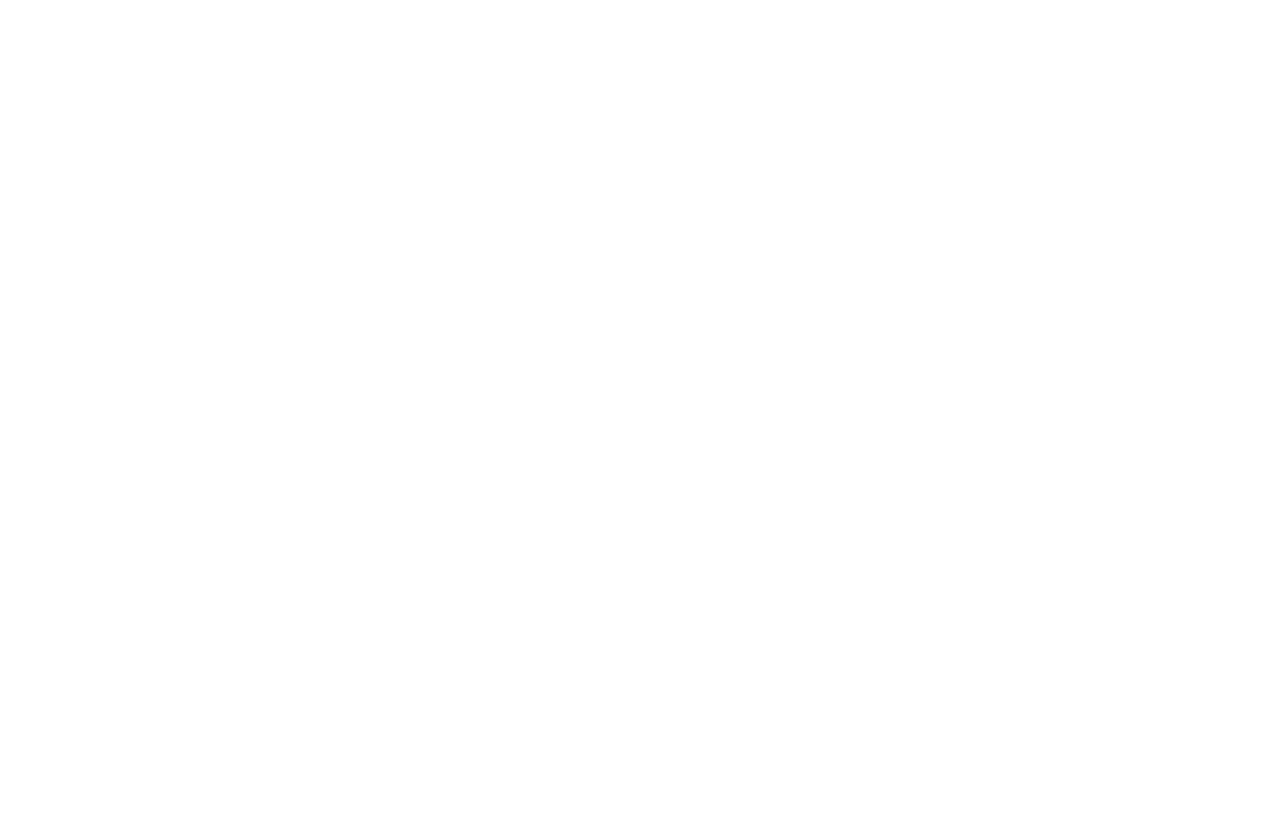
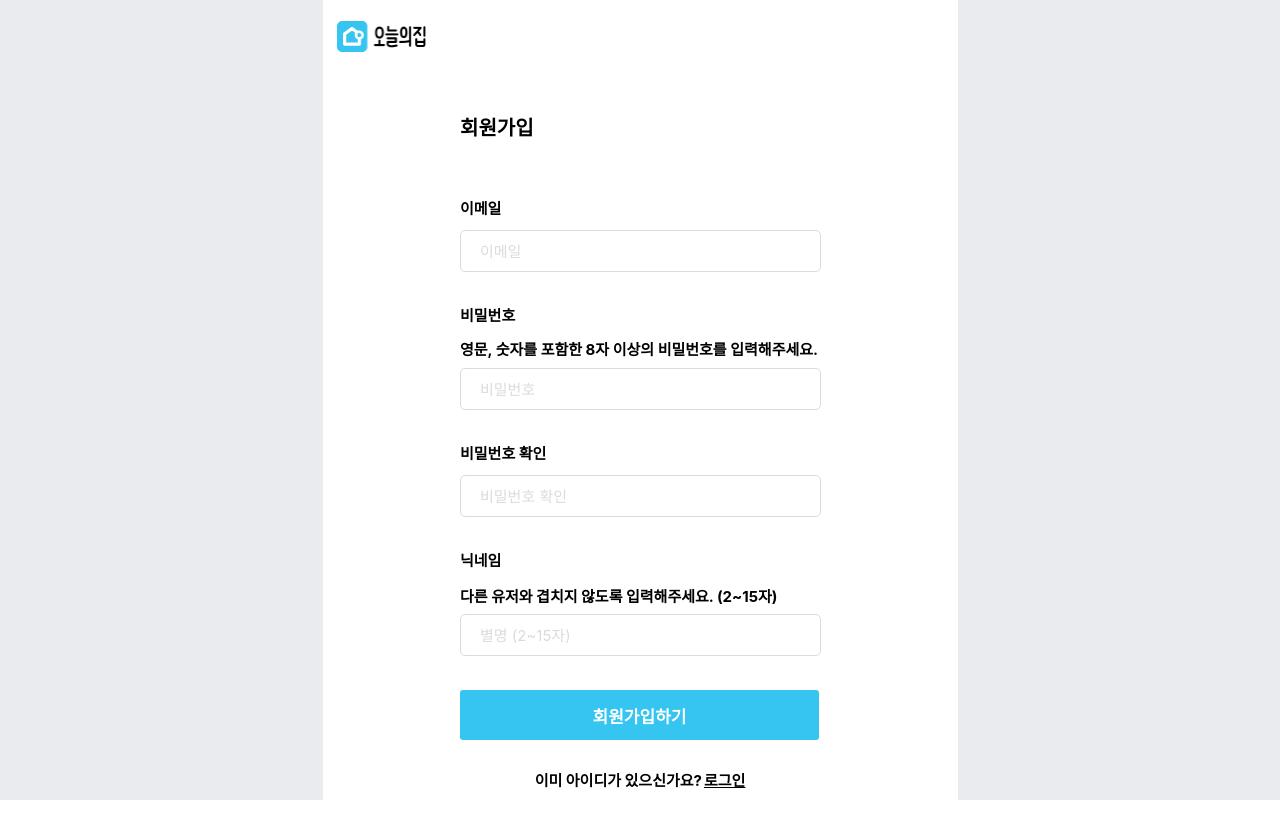
Before and after one commit to 3rd-PARD-WEB-PART/LeeYouhyeon, a React (Create React App) app in the folder pard_3rd_leeyouhyeon_todayhome/: page / in a window 1280 px wide. Built offline with nearby package versions, Linux system fonts and the light colour scheme.

Commit message:
과제1 완료

```diff
--- a/pard_3rd_leeyouhyeon_todayhome/public/index.html
+++ b/pard_3rd_leeyouhyeon_todayhome/public/index.html
@@ -24,6 +24,11 @@
       work correctly both with client-side routing and a non-root public URL.
       Learn how to configure a non-root public URL by running `npm run build`.
     -->
+    <style>
+      body {
+        margin: 0;
+      }
+    </style>
     <title>React App</title>
   </head>
   <body>
--- a/pard_3rd_leeyouhyeon_todayhome/src/Pages/RegisterPage/RegisterPage.js
+++ b/pard_3rd_leeyouhyeon_todayhome/src/Pages/RegisterPage/RegisterPage.js
@@ -1,12 +1,177 @@
 import React from "react";
 import styled from "styled-components";
+import Logo from "../../Assets/Logo.png"
 
 function RegisterPage() {
   return (
-    <div>
+    <BgDiv>
+      <Div>
+        <Top>
+          <LogoImg src={Logo} alt="오늘의집 로고"></LogoImg>
+        </Top>
+        <ContentFormDiv>
+          <RegisterDiv>회원가입</RegisterDiv>
+          <SubDiv style={{marginBottom:"12px"}}>이메일</SubDiv>
+          <InputDiv type="text" placeholder="이메일"></InputDiv>
 
-    </div>
+          <SubDiv style={{marginBottom:"13px"}}>비밀번호</SubDiv>
+          <SubDiv style={{marginBottom:"9px"}}>영문, 숫자를 포함한 8자 이상의 비밀번호를 입력해주세요.</SubDiv>
+          <InputDiv type="password" placeholder="비밀번호"></InputDiv>
+
+          <SubDiv style={{marginBottom:"12px"}}>비밀번호 확인</SubDiv>
+          <InputDiv type="password" placeholder="비밀번호 확인"></InputDiv>
+
+          <SubDiv style={{marginBottom:"15px"}}>닉네임</SubDiv>
+          <SubDiv style={{marginBottom:"8px"}}>다른 유저와 겹치지 않도록 입력해주세요. (2~15자)</SubDiv>
+          <InputDiv type="text" placeholder="별명 (2~15자)" style={{marginBottom:"34px"}}></InputDiv>
+          <RegisterBtn>회원가입하기</RegisterBtn>
+
+          <LoginDiv>
+            <div>이미 아이디가 있으신가요? </div>
+            <a href="https://www.notion.so/we-pard/PARD-3-40d40282e3f3431aa70bea7ab740ee21">로그인</a>
+          </LoginDiv>
+
+        </ContentFormDiv>
+      </Div>
+    </BgDiv>
   );
 }
 
+const BgDiv =styled.div`
+  display: flex;
+  background-color: #EAEBEF;
+  height: 100vh;
+  justify-content: center;
+  align-items: center;
+`;
+
+const Div =styled.div`
+  display: flex;
+  flex-direction: column;
+  width: 635px;
+  height: 840px;
+  background-color: #FFFFFF;
+  align-items: center;
+`;
+
+const Top =styled.div`
+  display: flex;
+  width: 100%;
+  height: 112px;
+  justify-content: start;
+  align-items: center;
+
+`;
+
+const LogoImg =styled.img`
+  display: flex;
+  width: 89.424px;
+  height: 31px;
+  margin-left: 14px;
+`;
+
+const ContentFormDiv =styled.form`
+  display: flex;
+  flex-direction: column;
+  width: 360px;
+  height: 728px;
+`;
+
+const RegisterDiv =styled.div`
+  display: flex;
+  color: #000;
+  text-align: center;
+  font-family: Inter;
+  font-size: 20px;
+  font-style: normal;
+  font-weight: 700;
+  line-height: normal;
+  margin-top: 20px;
+  margin-bottom: 56px;
+`;
+
+const SubDiv =styled.div`
+  display: flex;
+  color: #000;
+  font-family: Inter;
+  font-size: 15px;
+  font-style: normal;
+  font-weight: 700;
+  line-height: normal;
+`;
+
+const InputDiv =styled.input`
+  width: calc(359px - 38px);
+  height: 40px;
+  flex-shrink: 0;
+  border-radius: 5px;
+  border: 1px solid #DBDBDB;
+  padding: 0 19px;
+
+  color: #757575;
+  font-family: Inter;
+  font-size: 15px;
+  font-style: normal;
+  font-weight: 400;
+  line-height: normal;
+
+  margin-bottom: 32px;
+
+  &::placeholder{
+    color: #DBDBDB;
+    font-family: Inter;
+    font-size: 15px;
+    font-style: normal;
+    font-weight: 400;
+    line-height: normal;
+  }
+`;
+
+const RegisterBtn =styled.button`
+  display: flex;
+  width: 359px;
+  height: 50px;
+  flex-shrink: 0;
+  border: none;
+  border-radius: 3px;
+  background: #35C5F0;
+  justify-content: center;
+  align-items: center;
+
+  color: #FFF;
+  text-align: center;
+  font-family: Inter;
+  font-size: 17px;
+  font-style: normal;
+  font-weight: 700;
+  line-height: normal;
+  cursor: pointer;
+
+  margin-bottom: 29px;
+
+`;
+
+const LoginDiv =styled.div`
+  display: flex;
+  flex-direction: row;
+  width: 100%;
+  justify-content: center;
+
+  color: #000;
+  font-family: Inter;
+  font-size: 15px;
+  font-style: normal;
+  font-weight: 700;
+  line-height: normal;
+  gap: 2px;
+
+  > a{
+    color: #000;
+    &:link, :visited, :hover{
+      color: #000;
+      cursor: pointer;
+    }
+  }
+`;
+
 export default RegisterPage;
```
Also changed, not shown: pard_3rd_leeyouhyeon_todayhome/src/App.css (+0 -35 lines), pard_3rd_leeyouhyeon_todayhome/src/Assets/Logo.png (added).
